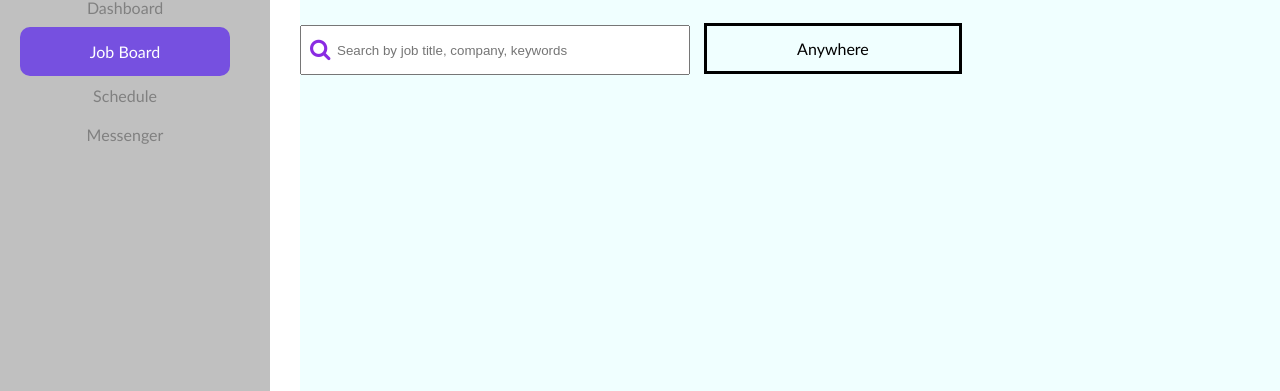
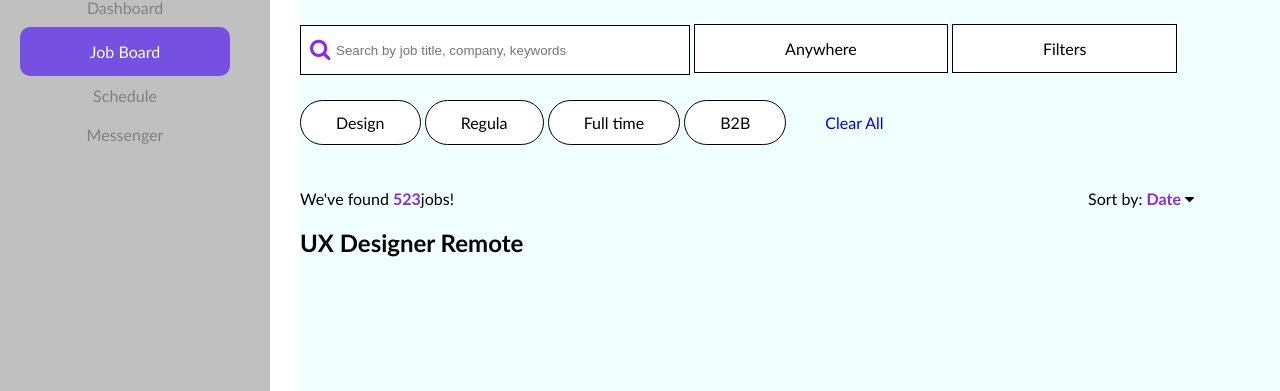
Before and after one commit to JuliusBTI/50-grupe-wwwork, a website: page index.html in a window 1280 px wide. Shown: the part 169-560 px from the top of the page. Drawn offline with Linux system fonts and the light colour scheme.

Commit message:
Fix 0.3.3

```diff
--- a/css/aside.css
+++ b/css/aside.css
@@ -29,7 +29,6 @@ body {
 
 .nav-group-title {
     font-size: 26px;
-    margin-left: 30px;
     font-weight: bold;
 }
 
--- a/css/main.css
+++ b/css/main.css
@@ -3,7 +3,6 @@
 }
 body {
   display: grid;
-  grid-template-columns: 300px 1fr;
   margin: 0;
   min-height: 100vh;
   font-family: 'Gill Sans', 'Gill Sans MT', Calibri, 'Trebuchet MS', sans-serif;
@@ -28,7 +27,7 @@ main {
   height: 50px;
   width: 390px;
   padding-left: 35px;
-
+  border: 1px solid;
 }
 
 .fa-search {
@@ -40,7 +39,20 @@ main {
 }
 
 .nav-main {
-  margin-left: 10px ;
-  border: solid;
-  padding: 13px 90px;
+  border: 1px solid;
+  padding: 14px 90px;
+  background-color: white;
 }
+
+.pops {
+  border: 1px solid;
+  padding: 12px 35px ;
+  border-radius: 30px ;
+  width: 100px;
+  text-decoration: none;
+  background-color: white;
+}
+
+.date {
+  margin-left: 630px ;
+}
--- a/index.html
+++ b/index.html
@@ -61,8 +61,17 @@
         <i class="fa fa-search" aria-hidden="true"></i>
         <input class="search-2" type="text" placeholder="Search by job title, company, keywords">
         <a class="nav-main">Anywhere</a>
+        <a class="nav-main">Filters</a><br><br><br>
+        <a class="pops">Design</a>
+        <a class="pops">Regula</a>
+        <a class="pops">Full time</a>
+        <a class="pops">B2B</a>
+        <a class="pops" href="#" style="border: none ; background-color: azure;">Clear All</a> <br><br><br><br>
+        <a>We've found <span style=" font-weight: bold; color: blueviolet;">523</span>jobs!</a>
+        <a class="date">Sort by: <span style=" font-weight: bold; color: blueviolet;">Date</span></a>
+        <i class="fa fa-caret-down" aria-hidden="true"></i>
         <section>
-
+            <h1>UX Designer   Remote</h1>
         </section>
     </main>
 </body>
```
